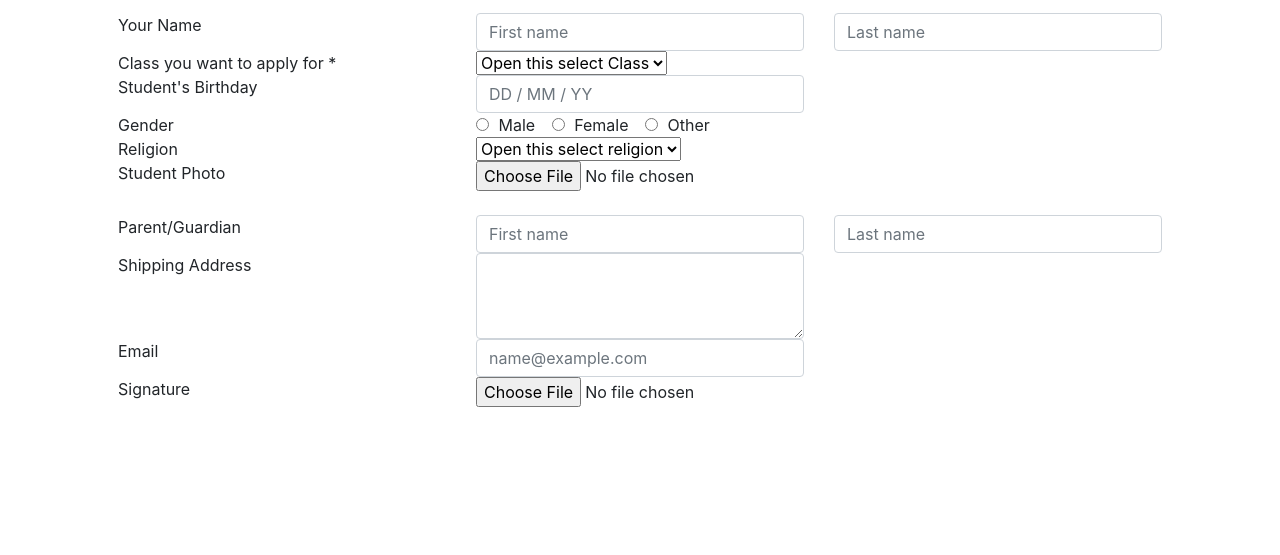
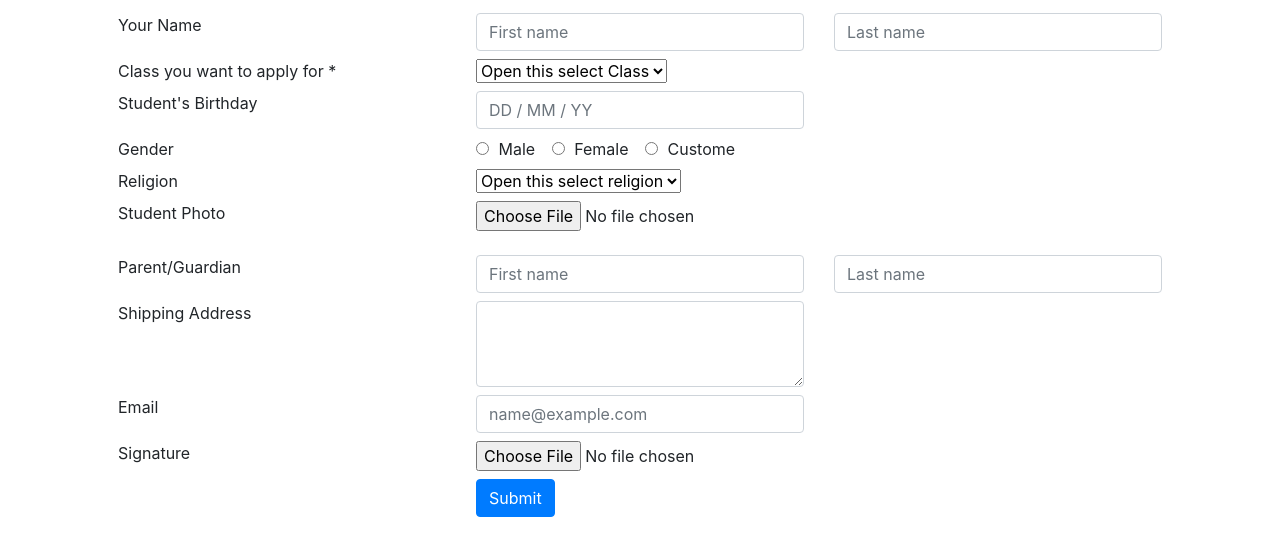
Before and after one commit to Mustack-Rabbi/School-Website, a plain HTML site: page admissions.html in a window 1280 px wide. Shown: the part 229-784 px from the top of the page. Drawn offline with nearby package versions, Linux system fonts and the light colour scheme.

Commit message:
form mb, br tag

```diff
--- a/admissions.html
+++ b/admissions.html
@@ -69,7 +69,7 @@
 
 <form>
  <!-- line 1 -->
-<div class="row">
+<div class="row mb-2">
   <div class="col-4">
     Your Name
   </div>
@@ -81,7 +81,7 @@
   </div>
 </div>
  <!-- line 2 -->
- <div class="row">
+ <div class="row mb-2">
   <div class="col-4">
     Class you want to apply for *
   </div>
@@ -100,7 +100,7 @@
   </div> -->
 </div>
   <!-- line 3 -->
-  <div class="row">
+  <div class="row mb-2">
     <div class="col-4">
       Student's Birthday
     </div>
@@ -110,7 +110,7 @@
 
   </div>
    <!-- line 8 -->
-   <div class="row">
+   <div class="row mb-2">
     <div class="col-4">
       Gender
     </div>
@@ -127,7 +127,7 @@
       </div>
       <div class="form-check-inline disabled">
         <label class="form-check-label">
-          <input type="radio" class="form-check-input" name="optradio"> Other
+          <input type="radio" class="form-check-input" name="optradio"> Custome
         </label>
       </div>
     </div>
@@ -136,7 +136,7 @@
   <!-- line 9 -->
 
   <!-- line 10 -->
-  <div class="row">
+  <div class="row mb-2">
     <div class="col-4">
       Religion
     </div>
@@ -162,7 +162,7 @@
   </div>
    <!-- line 4 -->
    <br>
-   <div class="row">
+   <div class="row mb-2">
     <div class="col-4">
      Parent/Guardian
     </div>
@@ -174,7 +174,7 @@
     </div>
   </div>
     <!-- line 5 -->
-    <div class="row">
+    <div class="row mb-2">
       <div class="col-4">
         Shipping Address
       </div>
@@ -184,7 +184,7 @@
       </div>
     </div>
     <!-- line 6 -->
-    <div class="row">
+    <div class="row mb-2">
       <div class="col-4">
         Email
       </div>
@@ -193,7 +193,7 @@
       </div>
     </div>
     <!-- line 7 -->
-    <div class="row">
+    <div class="row mb-2">
       <div class="col-4">
         Signature
       </div>
@@ -201,6 +201,16 @@
         <input type="file" class="form-control-file" id="exampleFormControlFile1">
       </div>
     </div>
+    <!-- Submit button -->
+    <div class="row mb-2">
+      <div class="col-4">
+
+      </div>
+      <div class="col">
+        <input class="btn btn-primary" type="submit" value="Submit">
+      </div>
+    </div>
+
   </form>
   </div>
 </div>
```
